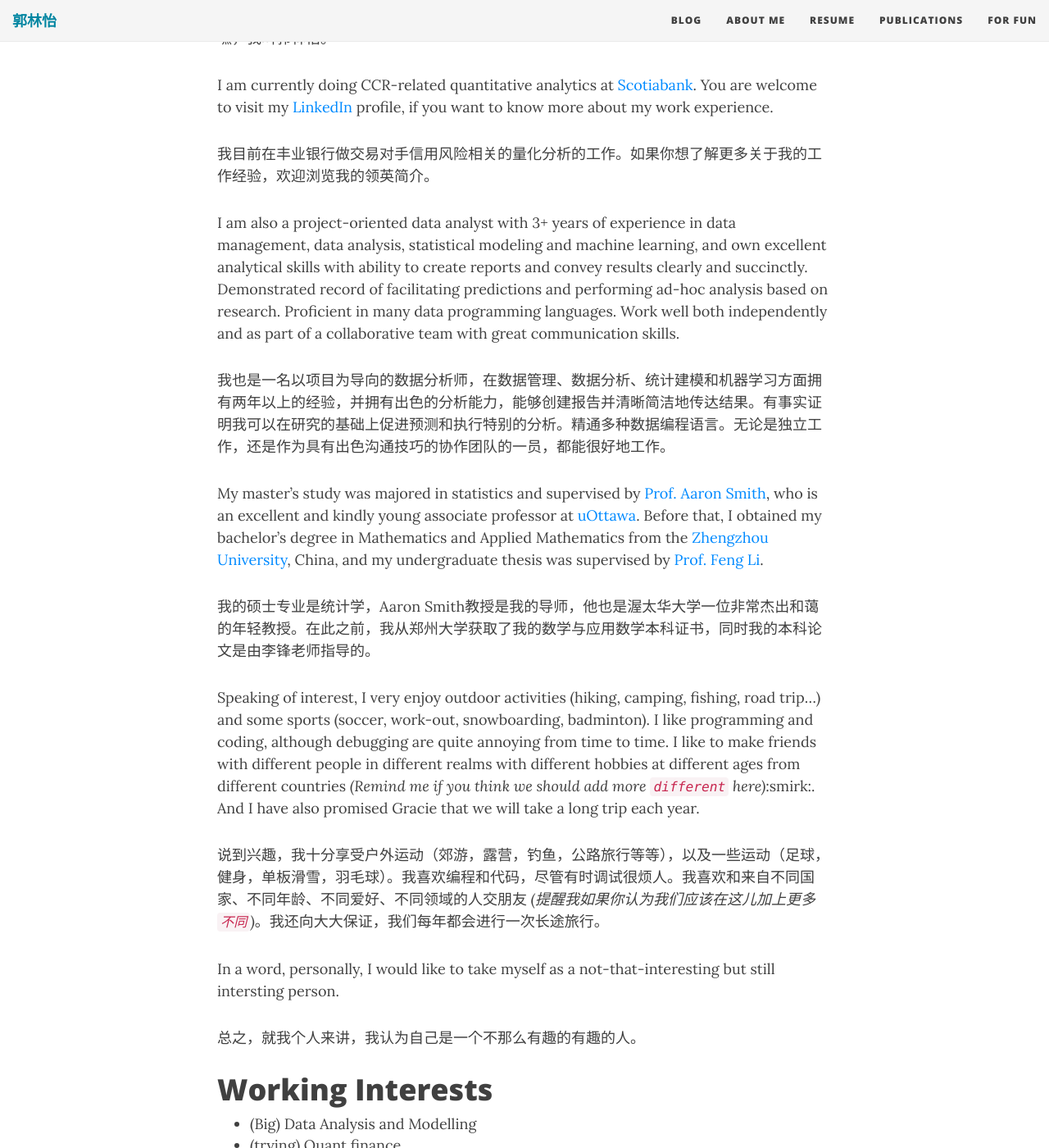
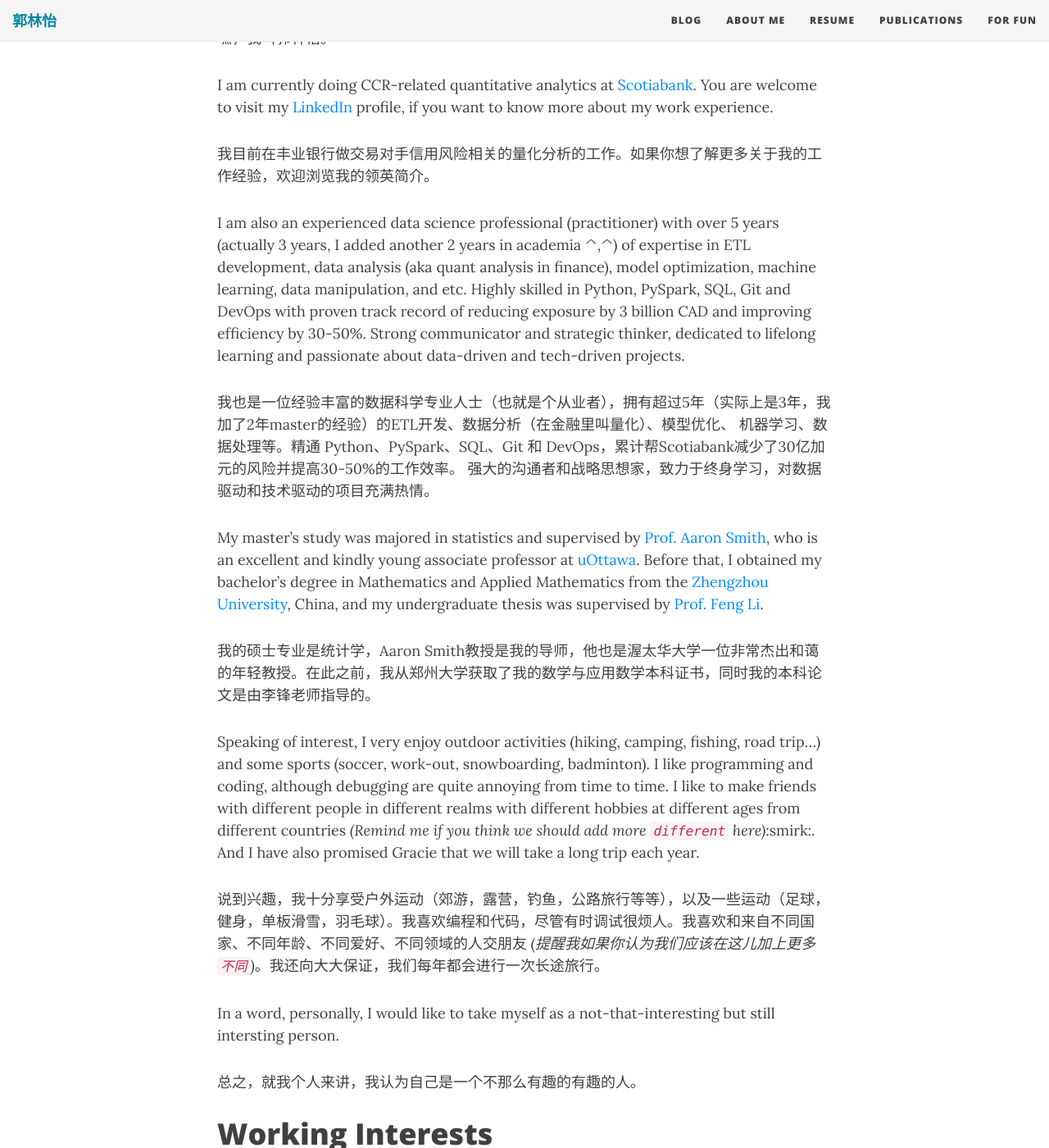
Before and after one commit to LinyiGuo96/LinyiGuo96.github.io, a Jekyll site: the page built from aboutme.md, in a window 1280 px wide and 1400 px high, scrolled down 445 px. Shown: the whole window at 82% size. Built offline with Jekyll 4.4.1, drawn with Linux system fonts in a browser that asks for light colours; nearby versions of some CDN libraries; some of the changed lines change nothing that is shown; some of the changed text lies outside the part shown.

Commit message:
Update aboutme.md

```diff
--- a/aboutme.md
+++ b/aboutme.md
@@ -14,9 +14,9 @@
 
 我目前在丰业银行做交易对手信用风险相关的量化分析的工作。如果你想了解更多关于我的工作经验，欢迎浏览我的领英简介。
 
-I am also a project-oriented data analyst with 3+ years of experience in data management, data analysis, statistical modeling and machine learning, and own excellent analytical skills with ability to create reports and convey results clearly and succinctly. Demonstrated record of facilitating predictions and performing ad-hoc analysis based on research. Proficient in many data programming languages. Work well both independently and as part of a collaborative team with great communication skills.
+I am also an experienced data science professional (practitioner) with over 5 years (actually 3 years, I added another 2 years in academia ^,^) of expertise in ETL development, data analysis (aka quant analysis in finance), model optimization, machine learning, data manipulation, and etc. Highly skilled in Python, PySpark, SQL, Git and DevOps with proven track record of reducing exposure by 3 billion CAD and improving efficiency by 30-50%. Strong communicator and strategic thinker, dedicated to lifelong learning and passionate about data-driven and tech-driven projects.
 
-我也是一名以项目为导向的数据分析师，在数据管理、数据分析、统计建模和机器学习方面拥有两年以上的经验，并拥有出色的分析能力，能够创建报告并清晰简洁地传达结果。有事实证明我可以在研究的基础上促进预测和执行特别的分析。精通多种数据编程语言。无论是独立工作，还是作为具有出色沟通技巧的协作团队的一员，都能很好地工作。
+我也是一位经验丰富的数据科学专业人士（也就是个从业者），拥有超过5年（实际上是3年，我加了2年master的经验）的ETL开发、数据分析（在金融里叫量化）、模型优化、 机器学习、数据处理等。精通 Python、PySpark、SQL、Git 和 DevOps，累计帮Scotiabank减少了30亿加元的风险并提高30-50%的工作效率。 强大的沟通者和战略思想家，致力于终身学习，对数据驱动和技术驱动的项目充满热情。
 
 My master's study was majored in statistics and supervised by [Prof. Aaron Smith](https://science.uottawa.ca/mathstat/en/people/smith-aaron), who is an excellent and kindly young associate professor at [uOttawa](https://science.uottawa.ca/mathstat/en). Before that, I obtained my bachelor's degree in Mathematics and Applied Mathematics from the [Zhengzhou University](https://en.wikipedia.org/wiki/Zhengzhou_University), China, and my undergraduate thesis was supervised by [Prof. Feng Li](http://www5.zzu.edu.cn/math/info/1054/2133.htm).
 
@@ -32,14 +32,27 @@
 
 # Working Interests
 
-* (Big) Data Analysis and Modelling
-* (trying) Quant finance
+* (Big) Data Pipeline Development & Engineering
+* (Big) Data Analysis & Modelling
+* Quant (not the fancy desk/trading quants, trying Q^Q)
 * Machine Learning/Deep Learning
 * Any advanced and challenging projects
 
+# Projects
+
+Quant:
+* SACCR
+* IMM
+* Stress testing
+
+ML:
+* House price analysis and prediction
+* Customer behavior anlaysis and prediction
+* Credit Default analysis and modeling
+
 # Research Interests
 
-* Statistical Machine learning
+* Machine learning (aka statistical modeling)
 * Bayesian Analysis
 * Seasonal Adjustment
 
@@ -47,4 +60,4 @@
 
 My graduate research is mainly related to [seasonal adjustment](https://en.wikipedia.org/wiki/Seasonal_adjustment), which is a common and useful technique used in time-series and finantial areas. Briefly, my work is to study how to utilize [state-space models](https://en.wikipedia.org/wiki/State-space_representation) (sometimes aka hidden Markov models, HMM) to achieve SA with the same even better effect compared with the conventional methods based on ARIMA models. There is a link to my master's thesis in the `PUBLICATIONS` of the navigation.
 
-My undergraduate thesis is to study the mobile phone customer loss problem. In specific, I utilized suvival analysis to analyze the factors' importance and trained some trees and logistic models to make prediction in order to prevent customer loss in advance. The whole project is [here](https://github.com/LinyiGuo96/MyBachelorThesis).
+My undergraduate thesis is to study the mobile phone customer loss problem. In specific, I utilized suvival analysis to analyze the factors' importance and trained some trees (CART, C4.0, C5.0) and logistic models to make prediction in order to prevent customer loss in advance. The whole project is [here](https://github.com/LinyiGuo96/MyBachelorThesis).
```
